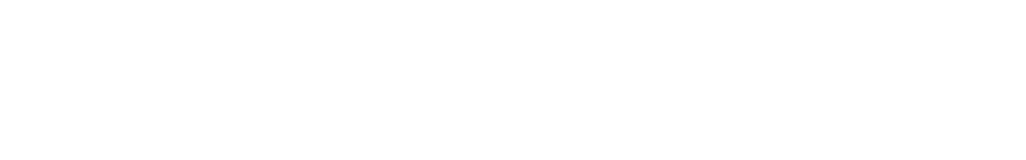
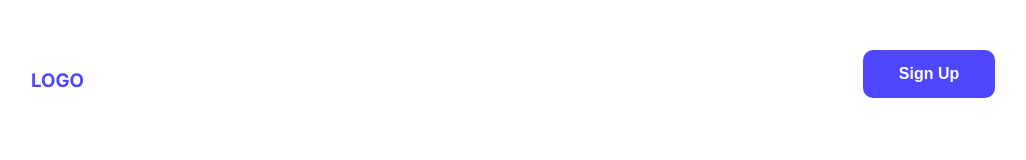
Before and after one commit to Rafi734/Assignment-01, a plain HTML site: page index.html in a window 1280 px wide. Shown: the whole page, without its empty margins (127-1153 px from the left). Drawn offline with Linux system fonts and the light colour scheme.

Commit message:
navbar added

```diff
--- a/index.html
+++ b/index.html
@@ -3,9 +3,29 @@
 <head>
     <meta charset="UTF-8">
     <meta name="viewport" content="width=device-width, initial-scale=1.0">
-    <title>Document</title>
+    <title>Assignment-01</title>
+    <link rel="preconnect" href="https://fonts.googleapis.com">
+<link rel="preconnect" href="https://fonts.gstatic.com" crossorigin>
+<link href="https://fonts.googleapis.com/css2?family=Inter:ital,opsz,wght@0,14..32,100..900;1,14..32,100..900&family=Open+Sans:ital,wght@0,300..800;1,300..800&display=swap" rel="stylesheet">
+
+<link rel="preconnect" href="https://fonts.googleapis.com">
+<link rel="preconnect" href="https://fonts.gstatic.com" crossorigin>
+<link href="https://fonts.googleapis.com/css2?family=Raleway:ital,wght@0,100..900;1,100..900&display=swap" rel="stylesheet">
+
+<link rel="stylesheet" href="styles/design.css">
 </head>
-<body>
+<body class="raleway-normal">
+    <header>
+        <nav class="nav defcolor">
+            <h3 class="nav-title inter-normal">LOGO</h3>
+            <button class="buttondef ">Sign Up</button>
+        </nav>
+    </header>
+    <main>
 
+    </main>
+    <footer>
+
+    </footer>
 </body>
 </html>
--- /dev/null
+++ b/styles/design.css
@@ -0,0 +1,37 @@
+
+.inter-normal{
+  font-family: "Inter", sans-serif;
+  font-optical-sizing: auto;
+  font-style: normal;
+}
+
+
+
+.raleway-normal {
+  font-family: "Raleway", sans-serif;
+  font-optical-sizing: auto;
+  font-style: normal;
+}
+
+.defcolor{
+    color: #4E47FF;
+}
+.nav{
+    display: flex;
+    justify-content: space-between;
+    margin: 50px 150px;
+}
+.buttondef{
+    background-color: #4E47FF;
+    font-size: 16px;
+    font-weight: bold;
+}
+nav button{
+    color: white;
+    height: 48px;
+    width: 132px;
+    border: none;
+    border-radius: 10px;
+
+
+}
```
